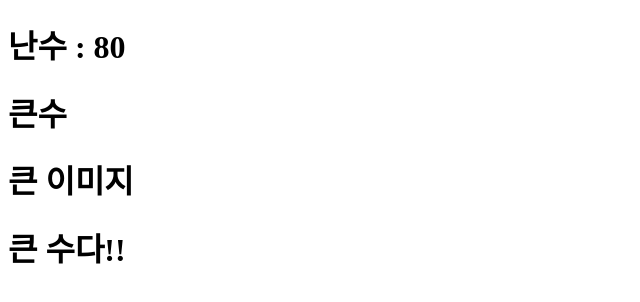
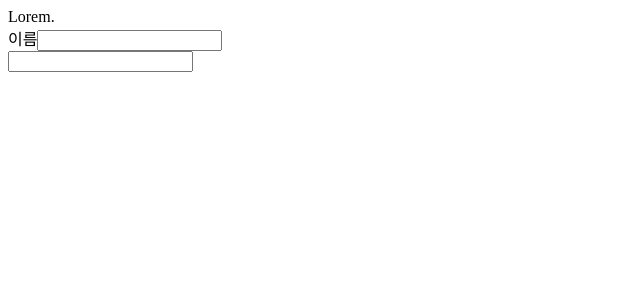
Before and after one commit to CHOHUNE/react20231031, a React (Create React App) app: page / in a window 1280 px wide. Shown: the top 302 px of the page, without its empty margins (0-640 px from the left). Built offline with nearby package versions, Linux system fonts and the light colour scheme.

Commit message:
jsx에서는 js키워드 사용이어렵다

```diff
--- a/src/App.js
+++ b/src/App.js
@@ -1,23 +1,24 @@
 function App() {
-  const number = Math.ceil(Math.random() * 100);
-  const isLarge = number > 50;
-  const isSmall = number <= 50;
+  // jsx 가 js 코드로 변환됨
+  // 따라서 js키워드를 사용할 수 없음
+  // 예를 들어 class를 쓸수 없고 (html 키워드) className
+  //  리액트 키워드로 작성 해야 한다
 
   return (
     <>
-      <h1>난수 : {number}</h1>
-      <h1>{number > 50 ? "큰수" : " 작은수"}</h1>
-      <div>{number > 50 ? <BigImage /> : <SmallImage />} </div>
-      <div>{isLarge && <h1> 큰 수다!! </h1>}</div>
-      <div>{isLarge || <h1> 작은 수다!! </h1>}</div>
+      {/* class 속성은 className*/}
+      <div className="header">Lorem.</div>
+      {/* for 속성은 htmlFor*/}
+      <div>
+        <label htmlFor="">이름</label>
+        <input type="text" id="nameInput" />
+      </div>
+      <div>
+        <label htmlFor="ageInput"></label>
+        <input type="text" id="ageInput" />
+      </div>
     </>
   );
 }
 
-function BigImage() {
-  return <h1>큰 이미지</h1>;
-}
-function SmallImage() {
-  return <h3>작은 이미지</h3>;
-}
 export default App;
```
